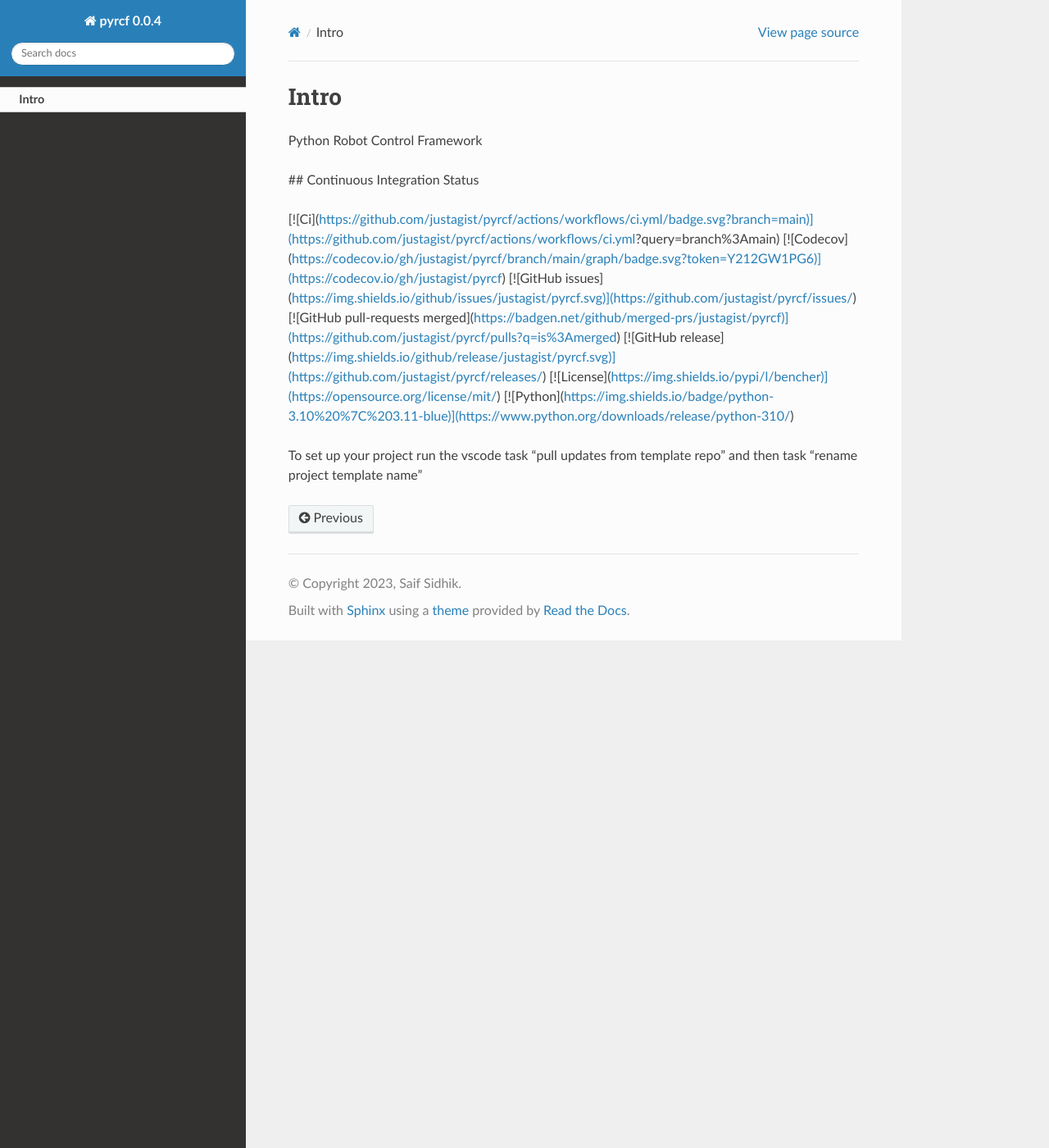
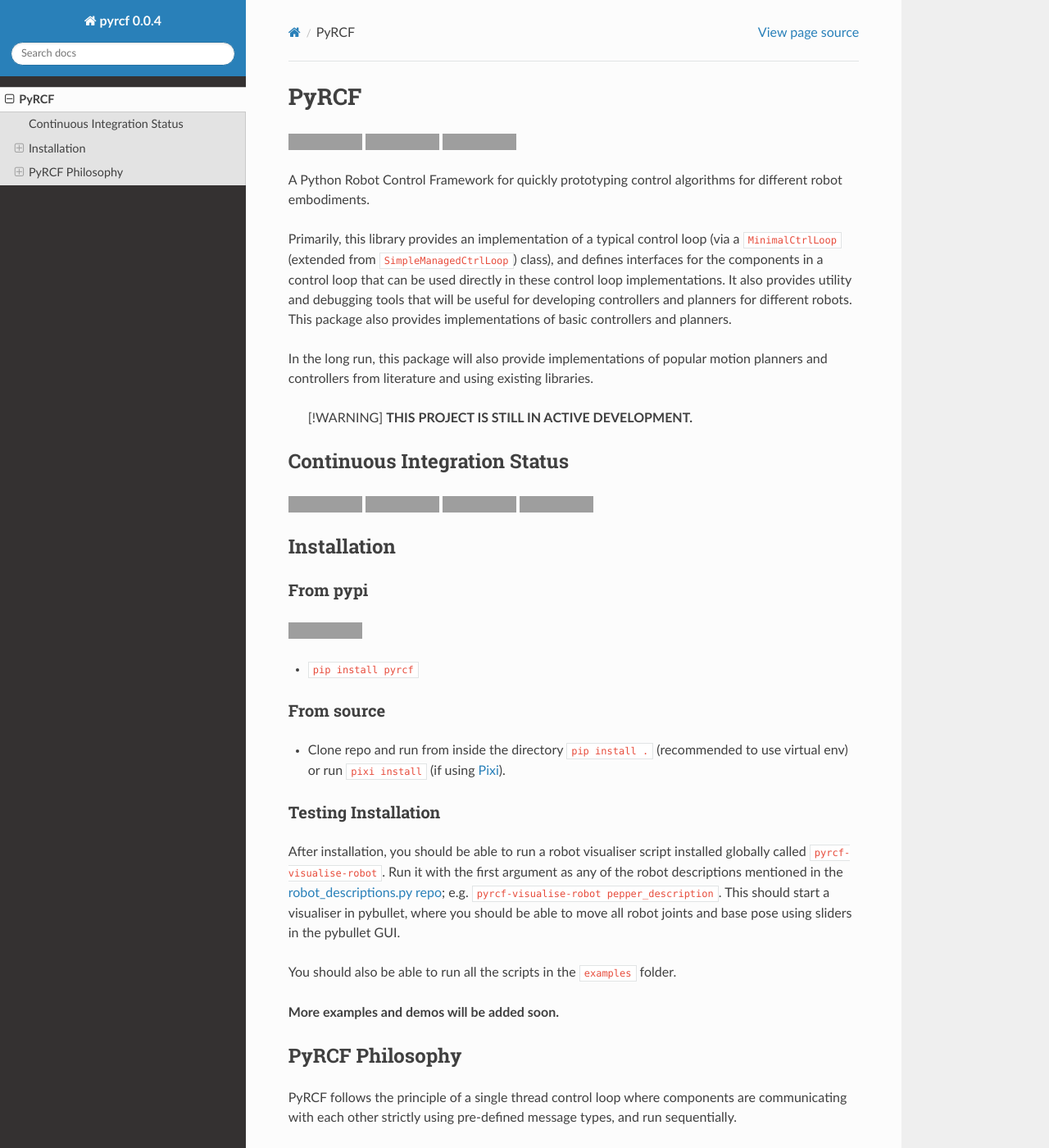
Before and after one commit to justagist/pyrcf, a Sphinx documentation site: the page built from docs/intro.rst, in a window 1280 px wide and 1400 px high. Shown: the whole window at 82% size. Built offline with Sphinx 7.4.7 and the Read the Docs theme 2.0.0, drawn with Linux system fonts in a browser that asks for light colours; some of the changed text lies outside the part shown; grey boxes are pictures that could not be loaded.

```diff
--- a/docs/intro.rst
+++ b/docs/intro.rst
@@ -1,18 +1,143 @@
-Intro
+PyRCF
 =====
 
-Python Robot Control Framework
+|Python| |GitHub release| |License|
+
+A Python Robot Control Framework for quickly prototyping control
+algorithms for different robot embodiments.
+
+Primarily, this library provides an implementation of a typical control
+loop (via a ``MinimalCtrlLoop`` (extended from
+``SimpleManagedCtrlLoop``) class), and defines interfaces for the
+components in a control loop that can be used directly in these control
+loop implementations. It also provides utility and debugging tools that
+will be useful for developing controllers and planners for different
+robots. This package also provides implementations of basic controllers
+and planners.
+
+In the long run, this package will also provide implementations of
+popular motion planners and controllers from literature and using
+existing libraries.
+
+   [!WARNING] **THIS PROJECT IS STILL IN ACTIVE DEVELOPMENT.**
+
+Continuous Integration Status
+-----------------------------
+
+|Ci| |Codecov| |GitHub issues| |GitHub pull-requests merged|
+
+Installation
+------------
+
+From pypi
+~~~~~~~~~
+
+|PyPI version|
+
+-  ``pip install pyrcf``
+
+From source
+~~~~~~~~~~~
+
+-  Clone repo and run from inside the directory ``pip install .``
+   (recommended to use virtual env) or run ``pixi install`` (if using
+   `Pixi <https://pixi.sh>`__).
+
+Testing Installation
+~~~~~~~~~~~~~~~~~~~~
+
+After installation, you should be able to run a robot visualiser script
+installed globally called ``pyrcf-visualise-robot``. Run it with the
+first argument as any of the robot descriptions mentioned in the
+`robot_descriptions.py
+repo <https://github.com/robot-descriptions/robot_descriptions.py/tree/main?tab=readme-ov-file#descriptions>`__;
+e.g. ``pyrcf-visualise-robot pepper_description``. This should start a
+visualiser in pybullet, where you should be able to move all robot
+joints and base pose using sliders in the pybullet GUI.
+
+You should also be able to run all the scripts in the ``examples``
+folder.
+
+**More examples and demos will be added soon.**
+
+PyRCF Philosophy
+----------------
+
+PyRCF follows the principle of a single thread control loop where
+components are communicating with each other strictly using pre-defined
+message types, and run sequentially.
+
+PyRCF is designed to be a prototyping tool to test different controllers
+and algorithms in simulation, and **NOT** optimised for real-time
+control on a real robot. Although the framework has been tested on real
+robot interfaces, it is not recommended to do so unless you know what
+you are doing.
+
+A generic control loop
+~~~~~~~~~~~~~~~~~~~~~~
+
+.. code:: text
 
 
-## Continuous Integration Status
+   LOOP:
+     # Read latest robot state
+     robot_state = ROBOT_INTERFACE->read_robot_state()
 
-[![Ci](https://github.com/justagist/pyrcf/actions/workflows/ci.yml/badge.svg?branch=main)](https://github.com/justagist/pyrcf/actions/workflows/ci.yml?query=branch%3Amain)
-[![Codecov](https://codecov.io/gh/justagist/pyrcf/branch/main/graph/badge.svg?token=Y212GW1PG6)](https://codecov.io/gh/justagist/pyrcf)
-[![GitHub issues](https://img.shields.io/github/issues/justagist/pyrcf.svg)](https://github.com/justagist/pyrcf/issues/)
-[![GitHub pull-requests merged](https://badgen.net/github/merged-prs/justagist/pyrcf)](https://github.com/justagist/pyrcf/pulls?q=is%3Amerged)
-[![GitHub release](https://img.shields.io/github/release/justagist/pyrcf.svg)](https://github.com/justagist/pyrcf/releases/)
-[![License](https://img.shields.io/pypi/l/bencher)](https://opensource.org/license/mit/)
-[![Python](https://img.shields.io/badge/python-3.10%20%7C%203.11-blue)](https://www.python.org/downloads/release/python-310/)
+     # Update robot state with estimations (when all states are not directly measurable)
+     robot_state = STATE_ESTIMATOR->update_robot_state_estimates(robot_state)
 
+     # Generate global plan (high-level task objective or target)
+     global_plan = GLOBAL_PLANNER->generate_global_plan()
 
-To set up your project run the vscode task "pull updates from template repo" and then task "rename project template name"
+     # Generate local plan based on state and global plan
+     local_plan = LOCAL_PLANNER->generate_local_plan(robot_state, global_plan)
+
+     # Generate control command based on state and local plan
+     cmd = CONTROLLER->compute_commands(robot_state, local_plan)
+
+     # Send command to robot
+     ROBOT_INTERFACE->write_robot_command(cmd)
+
+     # Maintain loop frequency (naive implementation)
+     SLEEP(period)
+
+   END LOOP
+
+This package provides interfaces to define custom components (such as
+controller, robot interface, global planner, local planner, etc) that
+can be run in a control loop, as well as provides an implementation of a
+control loop class which can execute these components in the required
+order at the specified rate. Implementations of simple forms of all
+components are also available in this package, including simulated
+interfaces for many robot embodiments.
+
+Custom controllers and planners can be implemented and quickly tested on
+existing robot interfaces or on custom robot interfaces (which can be
+easily defined).
+
+More complex algorithms for control and planning will be provided by
+this package over time.
+
+Tutorials and more details about concepts will be provided soon in the
+`tutorials <https://github.com/justagist/pyrcf/tree/main/examples/tutorials>`__ folder.
+
+|Pixi Badge|
+
+.. |Python| image:: https://img.shields.io/badge/python-3.10%20%7C%203.11%20%7C%203.12-blue
+   :target: https://www.python.org/downloads/
+.. |GitHub release| image:: https://img.shields.io/github/release/justagist/pyrcf.svg
+   :target: https://github.com/justagist/pyrcf/releases/
+.. |License| image:: https://img.shields.io/pypi/l/bencher
+   :target: https://opensource.org/license/mit/
+.. |Ci| image:: https://github.com/justagist/pyrcf/actions/workflows/ci.yml/badge.svg?branch=main
+   :target: https://github.com/justagist/pyrcf/actions/workflows/ci.yml?query=branch%3Amain
+.. |Codecov| image:: https://codecov.io/gh/justagist/pyrcf/branch/main/graph/badge.svg?token=Y212GW1PG6
+   :target: https://codecov.io/gh/justagist/pyrcf
+.. |GitHub issues| image:: https://img.shields.io/github/issues/justagist/pyrcf.svg
+   :target: https://github.com/justagist/pyrcf/issues/
+.. |GitHub pull-requests merged| image:: https://badgen.net/github/merged-prs/justagist/pyrcf
+   :target: https://github.com/justagist/pyrcf/pulls?q=is%3Amerged
+.. |PyPI version| image:: https://badge.fury.io/py/pyrcf.svg
+   :target: https://badge.fury.io/py/pyrcf
+.. |Pixi Badge| image:: https://img.shields.io/endpoint?url=https://raw.githubusercontent.com/prefix-dev/pixi/main/assets/badge/v0.json
+   :target: https://pixi.sh
--- a/pyproject.toml
+++ b/pyproject.toml
@@ -55,6 +55,7 @@
   "ruff>=0.0.280,<=0.5.5",
   "coverage>=7.2.7,<=7.6.0",
 ]
+docs = ["sphinxcontrib-napoleon", "sphinx-rtd-theme", "sphinx-autoapi"]
 
 [project.urls]
 Source = "https://github.com/justagist/pyrcf"
@@ -63,10 +64,11 @@
 
 # Environments
 [tool.pixi.environments]
-default = { features = ["test"], solve-group = "default" }
+default = { features = ["test", "docs"], solve-group = "default" }
 py310 = ["py310", "test"]
 py311 = ["py311", "test"]
 py312 = ["py312", "test"]
+docs = ["py312", "docs"]
 devenv = { features = [
   "devenv",
 ], solve-group = "devenv", no-default-feature = true }
@@ -94,6 +96,7 @@
 setup-git-merge-driver = "git config merge.ourslock.driver true"
 update-from-template-repo = "./setup_scripts/update_from_template.sh"
 view-coverage-html = "coverage html -d .htmlcov"
+generate-docs-html = "make -C docs/ html"
 
 
 [tool.pylint]
```
Also changed, not shown: 2 other files.
